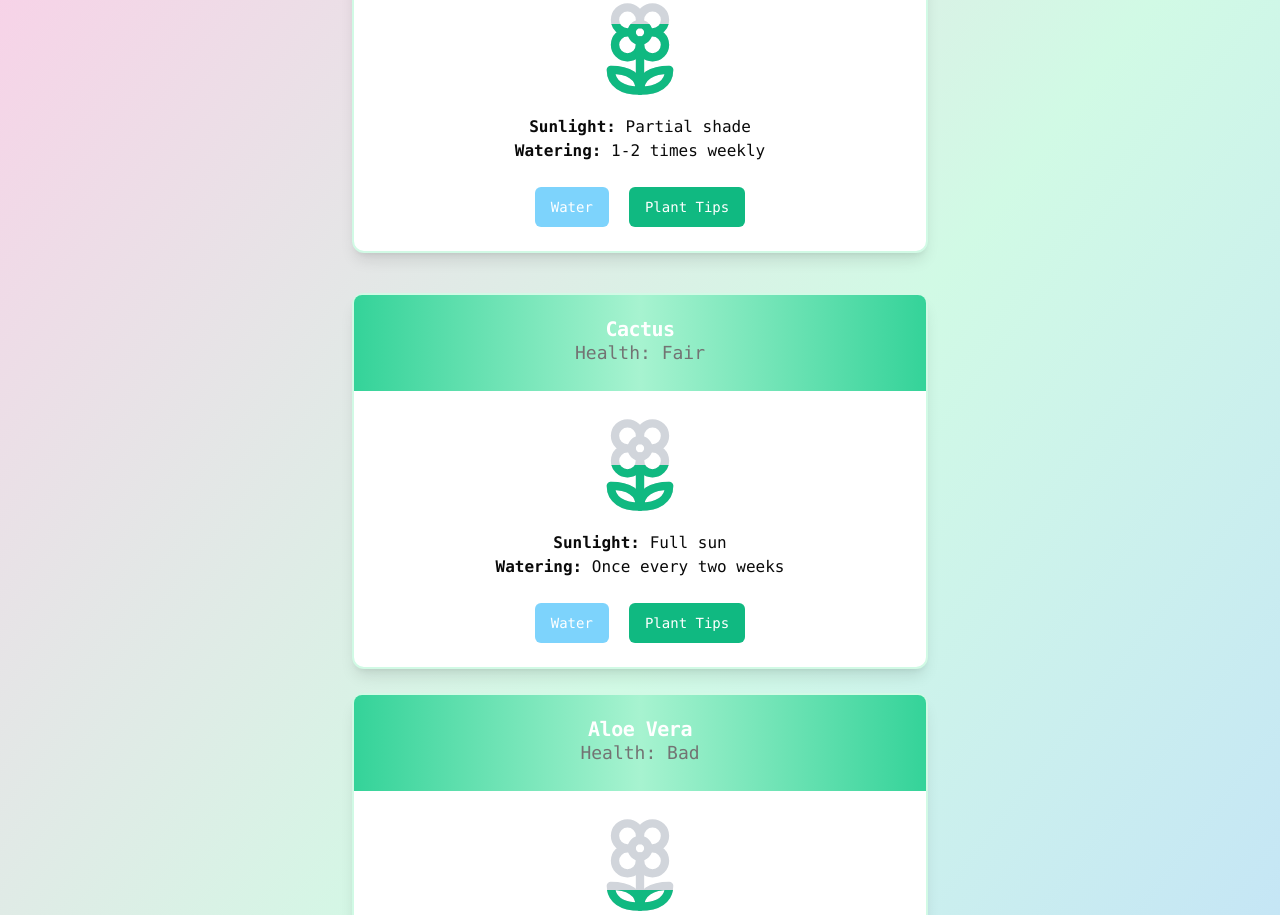
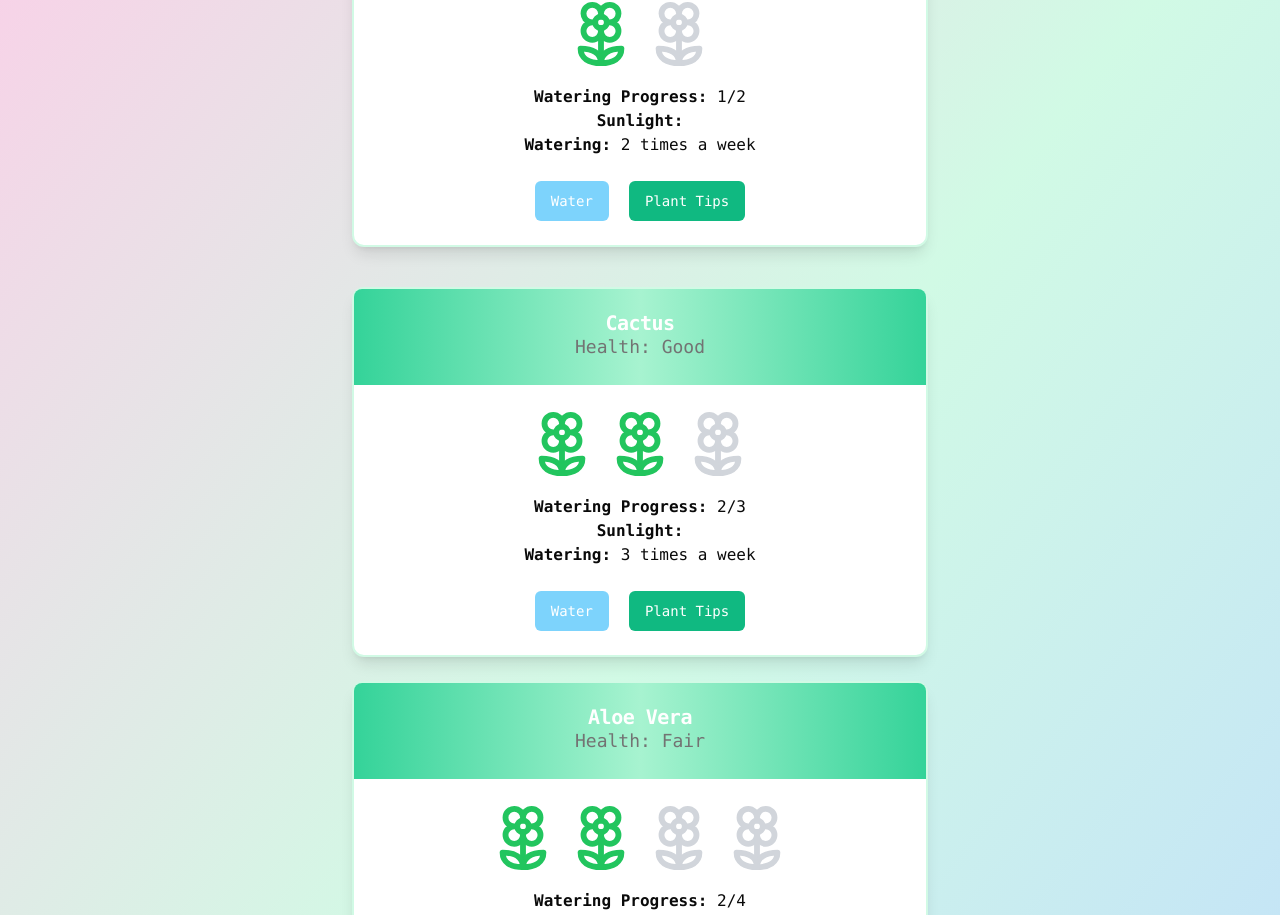
Before and after one commit to cse264/lehigh-cse-264-fall-24-final-project-f24-final-project, a React (Vite) app in the folder client/: page /home in a window 1280 px wide. Shown: the part 235-1150 px from the top of the page. Built offline with nearby package versions, Linux system fonts and the light colour scheme.

Commit message:
changed watering thing

```diff
--- a/client/src/api/api.js
+++ b/client/src/api/api.js
@@ -10,3 +10,6 @@
 
 
 // Login
+
+
+// PUT Request for watering
--- a/client/src/components/pages/Home.jsx
+++ b/client/src/components/pages/Home.jsx
@@ -11,25 +11,19 @@ import { Button } from "../ui/button";
 import { useToast } from "@/hooks/use-toast";
 import { useState } from "react";
 
-const getFillPercentage = (rating) => `${(rating / 4) * 100}`;
-
 export default function Home() {
   const { toast } = useToast();
   const [plantItems, setPlantItems] = useState(initialPlantItems);
   const onWater = (index) => {
     setPlantItems((prevItems) =>
       prevItems.map((plant, i) =>
-        i === index
-          ? {
-              ...plant,
-              health: "Excellent",
-              health_rating: 4,
-            }
+        i === index && plant.water_done < plant.water_frequency
+          ? { ...plant, water_done: plant.water_done + 1 }
           : plant
       )
     );
     toast({
-      description: "Your plant has been watered successfully💧",
+      description: "Your plant has been watered successfully 💧",
       duration: 2000,
       variant: "water",
     });
@@ -38,38 +32,39 @@ export default function Home() {
     <div className="flex-row items-center justify-center w-screen bg-gradient-to-br from-pink-200 via-emerald-100 to-blue-200 p-6">
       <div className="flex flex-col items-center justify-center space-y-6">
         {plantItems.map((plant, index) => (
-          <Card key={index}>
+         <Card key={index}>
             <CardHeader>
               <CardTitle>{plant.species}</CardTitle>
-              <CardDescription>Health: {plant.health}</CardDescription>
+              <CardDescription>Health: {plant.plant_health}</CardDescription>
             </CardHeader>
             <CardContent className="flex flex-col items-center justify-center">
-              <div className="relative w-[100px] h-[100px]">
-                {/* Empty Background Icon */}
-                <Flower2
-                  size={100}
-                  className="absolute text-gray-300"
-                  aria-hidden="true"
-                />
-                {/* Filled Area */}
-                <div
-                  className="absolute inset-0 overflow-hidden"
-                  style={{
-                    clipPath: `polygon(50% ${100 - getFillPercentage(plant.health_rating)}%, 100% ${100 - getFillPercentage(plant.health_rating)}%, 100% 100%, 0 100%, 0 ${100 - getFillPercentage(plant.health_rating)}%)`,
-                  }}
-                >
-                  <Flower2 size={100} className="text-emerald-500" />
-                </div>
+              <div className="flex space-x-2 justify-center">
+                {Array.from({ length: plant.water_frequency }).map((_, i) => (
+                  <Flower2
+                    key={i}
+                    size={70}
+                    className={`${
+                      i < plant.water_done ? "text-green-500" : "text-gray-300"
+                    }`}
+                  />
+                ))}
               </div>
               <p className="mt-4 text-center">
+                <strong>Watering Progress:</strong>{" "}{plant.water_done}/{plant.water_frequency}
+              </p>
+              <p className="text-center">
                 <strong>Sunlight:</strong> {plant.sunlight}
               </p>
               <p className="text-center">
-                <strong>Watering:</strong> {plant.watering_general_benchmark}
+                <strong>Watering:</strong> {plant.water_frequency} times a week
               </p>
             </CardContent>
             <CardFooter className="space-x-5">
-              <Button variant="water" onClick={() => onWater(index)}>
+            <Button
+                variant="water"
+                onClick={() => onWater(index)}
+                disabled={plant.water_done >= plant.water_frequency}
+              >
                 Water
               </Button>
               <Button variant="tips">Plant Tips</Button>
@@ -84,30 +79,26 @@ export default function Home() {
 const initialPlantItems = [
   {
     species: "Fern",
-    health: "Good",
-    health_rating: 3,
-    sunlight: "Partial shade",
-    watering_general_benchmark: "1-2 times weekly",
+    water_frequency: 2,
+    water_done: 1,
+    plant_health: "Fair"
   },
   {
     species: "Cactus",
-    health: "Fair",
-    health_rating: 2,
-    sunlight: "Full sun",
-    watering_general_benchmark: "Once every two weeks",
+    water_frequency: 3,
+    water_done: 2,
+    plant_health: "Good"
   },
   {
     species: "Aloe Vera",
-    health: "Bad",
-    health_rating: 1,
-    sunlight: "Bright, indirect light",
-    watering_general_benchmark: "1-2 times monthly",
+    water_frequency: 4,
+    water_done: 2,
+    plant_health: "Fair"
   },
   {
     species: "Sunflower",
-    health: "Excellent",
-    health_rating: 4,
-    sunlight: "Full sun",
-    watering_general_benchmark: "2-3 times weekly during blooming season",
+    water_frequency: 2,
+    water_done: 1,
+    plant_health: "Good"
   },
 ];
```
